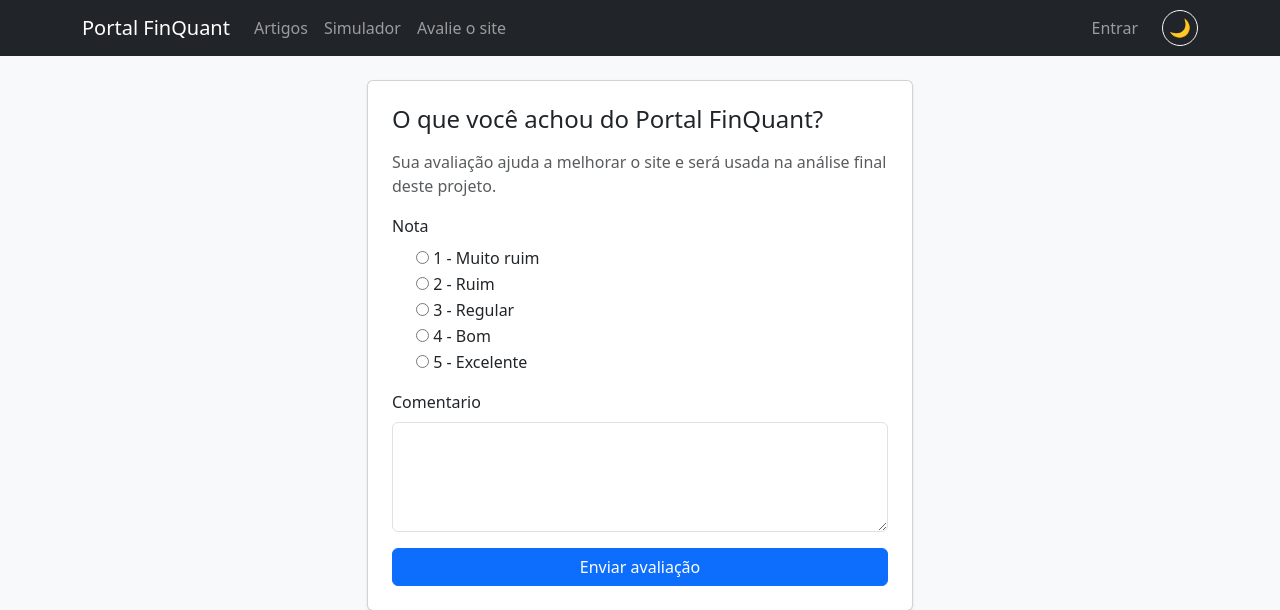
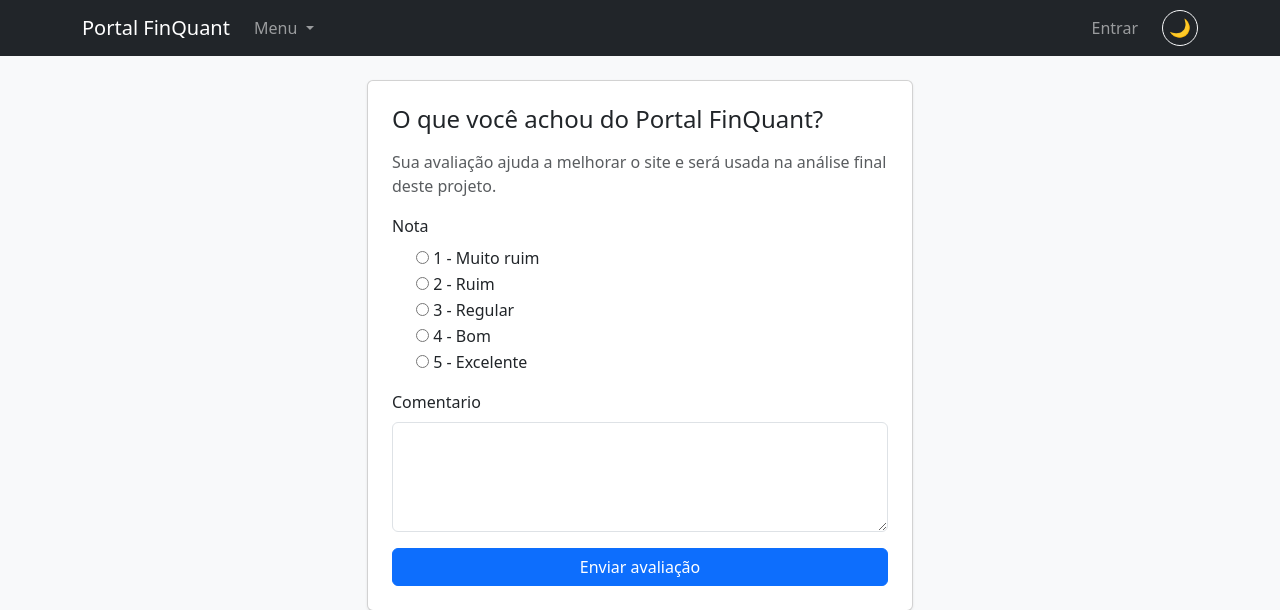
Before and after one commit to pagliarinimvp/portal-finquant, a Django app: page /avaliacao/ in a window 1280 px wide. Shown: the top 610 px of the page. Run offline with Django 5.2, Linux system fonts and the light colour scheme.

Commit message:
Agrupa links de conteudo da navbar em um menu suspenso
Artigos, Simulador e Avalie o site passam a ficar dentro de um unico
dropdown "Menu", em vez de links soltos na barra. Deixa a navbar mais
limpa e evita que ela cresca em largura conforme novos links de
conteudo forem adicionados no futuro. Entrar/Sair e o botao de tema
continuam visiveis direto, por serem acoes de conta.

Co-Authored-By: Claude Fable 5 <noreply@anthropic.com>

```diff
--- a/templates/base.html
+++ b/templates/base.html
@@ -26,9 +26,16 @@
             </button>
             <div class="collapse navbar-collapse" id="navMenu">
                 <ul class="navbar-nav me-auto">
-                    <li class="nav-item"><a class="nav-link" href="{% url 'conteudo:lista' %}">Artigos</a></li>
-                    <li class="nav-item"><a class="nav-link" href="{% url 'simuladores:juros_compostos' %}">Simulador</a></li>
-                    <li class="nav-item"><a class="nav-link" href="{% url 'avaliacoes:avaliar' %}">Avalie o site</a></li>
+                    <li class="nav-item dropdown">
+                        <a class="nav-link dropdown-toggle" href="#" id="menuConteudo" role="button" data-bs-toggle="dropdown" aria-expanded="false">
+                            Menu
+                        </a>
+                        <ul class="dropdown-menu" aria-labelledby="menuConteudo">
+                            <li><a class="dropdown-item" href="{% url 'conteudo:lista' %}">Artigos</a></li>
+                            <li><a class="dropdown-item" href="{% url 'simuladores:juros_compostos' %}">Simulador</a></li>
+                            <li><a class="dropdown-item" href="{% url 'avaliacoes:avaliar' %}">Avalie o site</a></li>
+                        </ul>
+                    </li>
                 </ul>
                 <ul class="navbar-nav align-items-lg-center">
                     {% if user.is_authenticated %}
```
